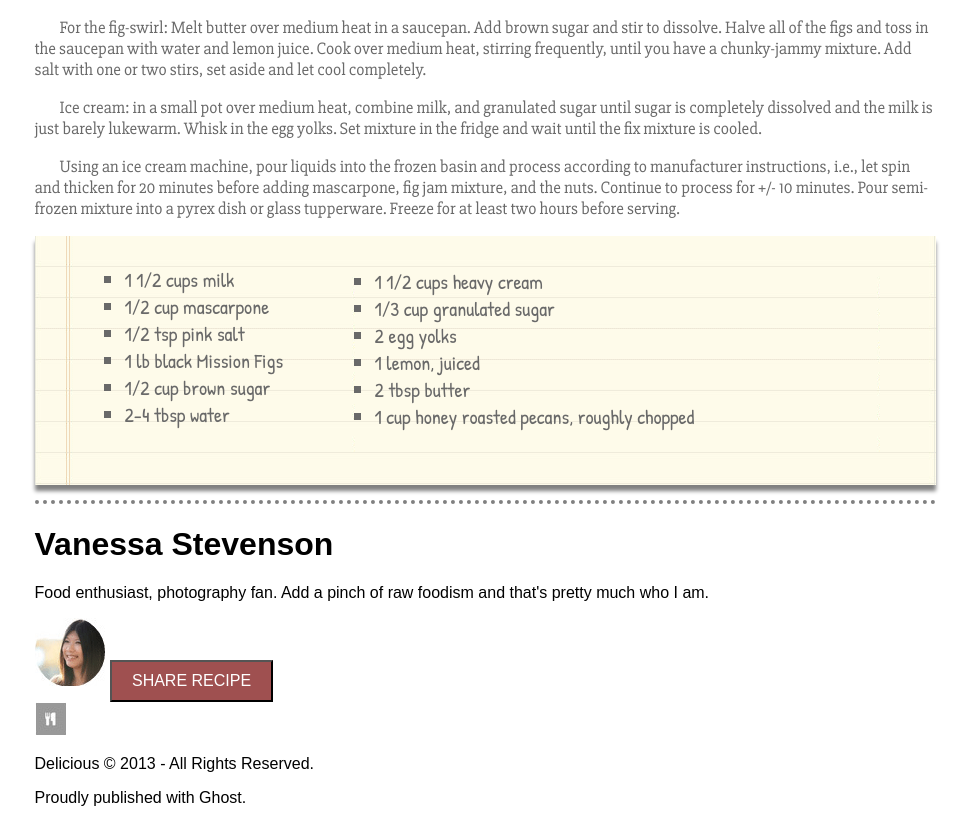
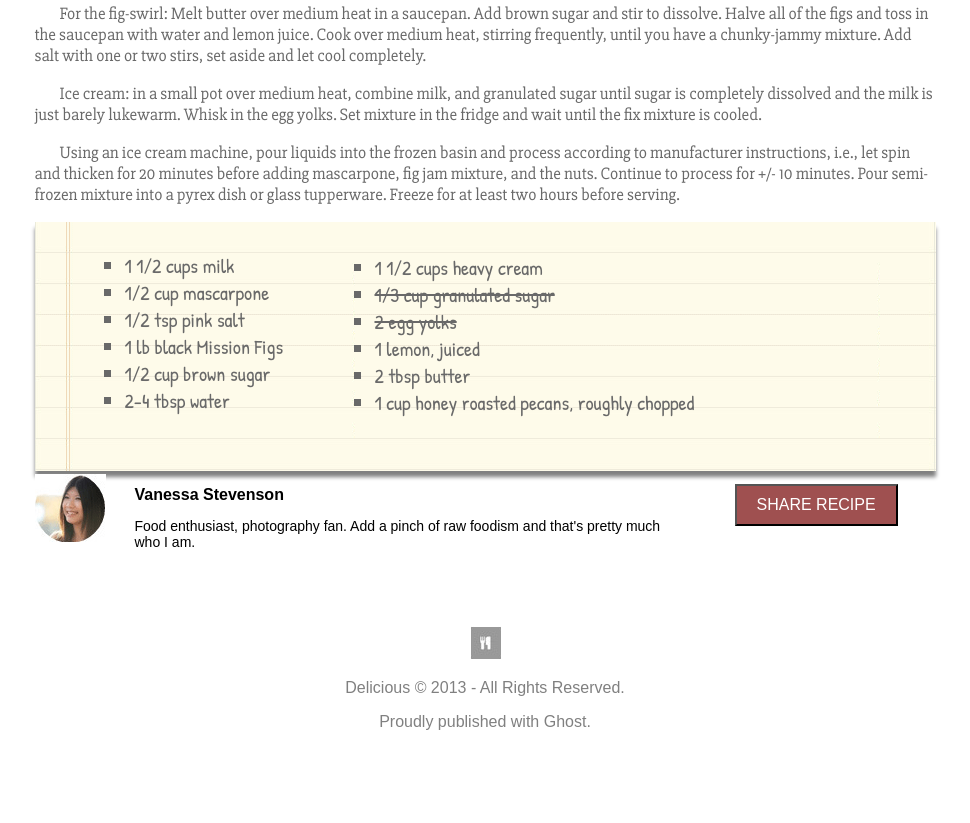
Before and after one commit to aliza89p/chocolate-pizza, a plain HTML site: page index.html in a window 1280 px wide. Shown: the part 839-1662 px from the top of the page, without its empty margins (155-1125 px from the left). After the commit the page ends 1586 px from the top, so only its background shows below. Drawn offline with nearby package versions, Linux system fonts and the light colour scheme.

Commit message:
have most of the page layout done

```diff
--- a/css/style.css
+++ b/css/style.css
@@ -73,8 +73,10 @@ ul {
 }
 #main {
   margin-top: 10px;
-  border-top: 4px dotted grey;
-  border-bottom: 4px dotted grey;
+  border-image: url(../img/border-img.png);
+  /*border-right: none;
+  border-left: none;*/
+
 }
 #main p {
   text-indent: 25px;
@@ -108,3 +110,34 @@ button {
   color: white;
   padding: 10px 20px 10px 20px;
 }
+
+#vanessaimg {
+  position: absolute;
+  margin-top: -90px;
+}
+
+#vanessatext {
+  width: 550px;
+  align-self: center;
+  margin-left: 100px;
+}
+#vanessatext h1 {
+  font-size: 16px;
+}
+
+#vanessatext p {
+  font-size: 14px;
+}
+
+#buttonbox {
+  margin-left: 700px;
+  width: 200px;
+  align-self: center;
+  margin-top: -80px;
+}
+
+footer {
+  text-align: center;
+  margin-top: 100px;
+  color: grey;
+}
--- a/index.html
+++ b/index.html
@@ -49,8 +49,8 @@
             </ul>
             <ul id="lineright">
               <li>1 1/2 cups heavy cream</li>
-              <li>1/3 cup granulated sugar</li>
-              <li>2 egg yolks</li>
+              <li><strike>1/3 cup granulated sugar</strike></li>
+              <li><strike>2 egg yolks</strike></li>
               <li>1 lemon, juiced</li>
               <li>2 tbsp butter</li>
               <li>1 cup honey roasted pecans, roughly chopped</li>
@@ -58,10 +58,16 @@
         </section>
       </article>
       <section id="author">
-        <h1>Vanessa Stevenson</h1>
-        <p>Food enthusiast, photography fan. Add a pinch of raw foodism and that's pretty much who I am.</p>
-        <img src="img/van-pic.png">
-        <button>SHARE RECIPE</button>
+        <section id="vanessatext">
+          <h1>Vanessa Stevenson</h1>
+          <p>Food enthusiast, photography fan. Add a pinch of raw foodism and that's pretty much who I am.</p>
+        </section>
+        <section id="vanessaimg">
+          <img src="img/van-pic.png">
+        </section>
+        <section id="buttonbox">
+          <button>SHARE RECIPE</button>
+        </section>
       </section>
       <footer>
         <img src="img/small-logo.png">
```
